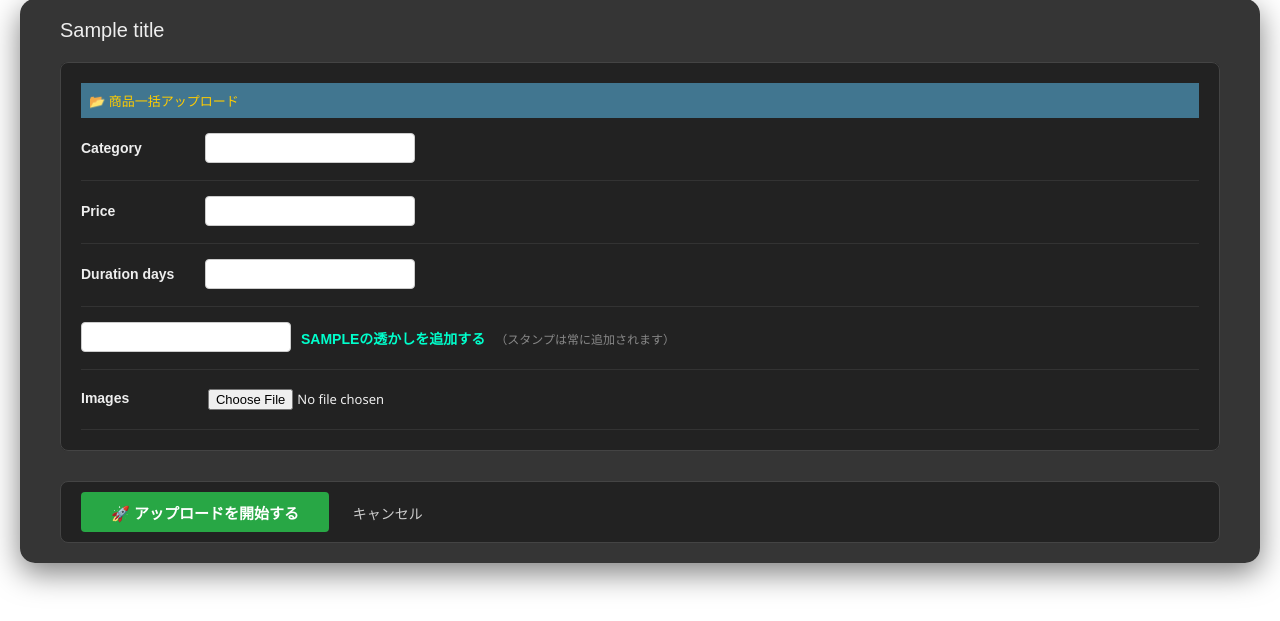
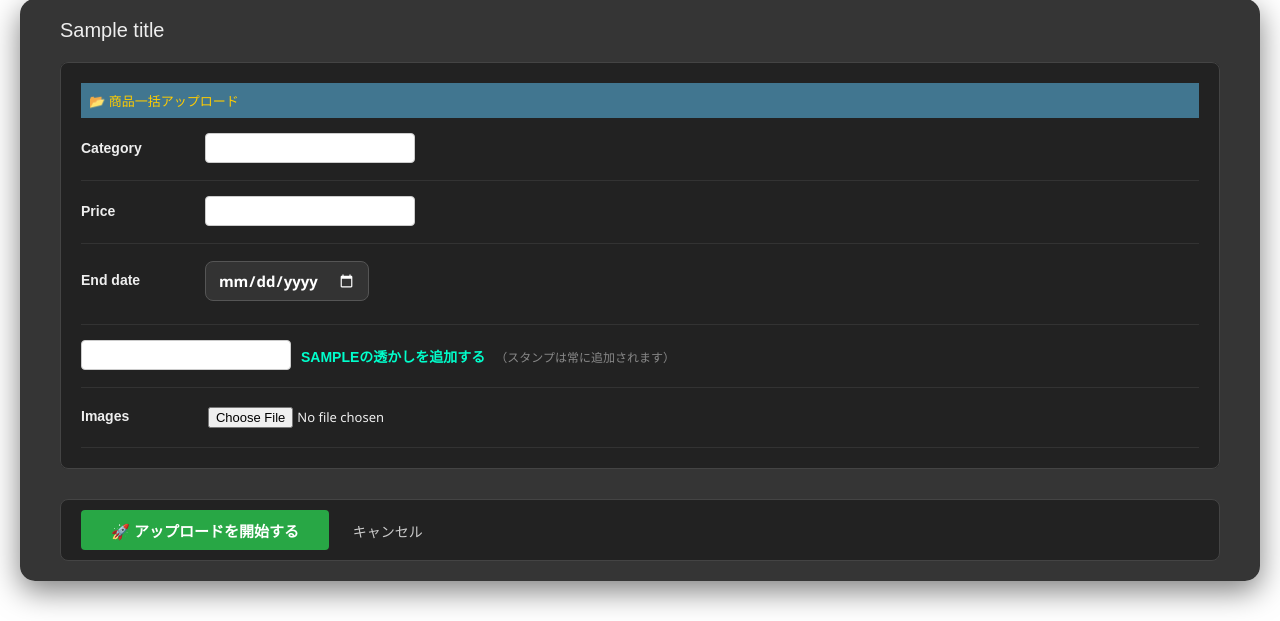
Before and after one commit to kawaii-girl-gallery/kawaii-girl-gallery, a Django app: template catalog/templates/admin/catalog/bulk_upload.html in a window 1280 px wide. Shown: the part 131-752 px from the top of the page. Run offline with Django 5.2, Linux system fonts and the light colour scheme; the template is opened without the code that fills it: most values are stand-ins (such as "Sample title", 1, 10 or a date in 2020); form fields are guessed from the names that the template uses; some web fonts are replaced.

Commit message:
Update bulk_upload.html

```diff
--- a/catalog/templates/admin/catalog/bulk_upload.html
+++ b/catalog/templates/admin/catalog/bulk_upload.html
@@ -16,10 +16,8 @@
     #header #user-tools .divider { display: none !important; }
     #header #user-tools { font-size: 0 !important; }
     #header #user-tools strong, #header #user-tools form, #header #user-tools a[href*="logout"] { font-size: 13px !important; }
-    .app-catalog_pedia caption, .app-catalog_pedia h2 { background: #6f42c1 !important; color: #fff !important; }
     .app-catalog_a4 caption, .app-catalog_a4 h2 { background: #ff4d94 !important; color: #fff !important; }
     .app-catalog_tcg caption, .app-catalog_tcg h2 { background: #2684ff !important; color: #fff !important; }
-    .app-catalog_admin_custom caption, .app-catalog_admin_custom h2 { background: #f0ad4e !important; color: #fff !important; }
     #content { background: rgba(18, 18, 18, 0.85) !important; margin: 20px; border-radius: 15px; box-shadow: 0 10px 30px rgba(0,0,0,0.5); color: #eee; }
     .module { background: #222; border: 1px solid #444; padding: 20px; border-radius: 8px; }
     h2 { color: #ffcc00 !important; }
@@ -35,6 +33,27 @@
     #progress-detail div { padding: 2px 0; border-bottom: 1px solid #222; }
     .success-item { color: #28a745; }
     .error-item { color: #ff4444; }
+    /* カレンダー */
+    input[type="date"] {
+        background: #333 !important;
+        color: white !important;
+        border: 1px solid #555 !important;
+        padding: 8px 12px !important;
+        border-radius: 8px !important;
+        font-size: 15px !important;
+        font-weight: 700 !important;
+        cursor: pointer !important;
+    }
+    input[type="date"]::-webkit-calendar-picker-indicator {
+        filter: invert(1);
+        cursor: pointer;
+    }
+    .end-date-info {
+        color: #00ffcc;
+        font-size: 13px;
+        margin-top: 6px;
+        font-weight: 700;
+    }
 </style>
 <script>
     document.addEventListener('DOMContentLoaded', function() {
@@ -55,6 +74,25 @@
             if (content) content.style.marginLeft = sidebarW + 'px';
         }
         document.body.style.paddingTop = (headerH + breadcrumbsH) + 'px';
+
+        // 終了日変更時に残り日数を表示
+        var endDateInput = document.getElementById('id_end_date');
+        if (endDateInput) {
+            function updateDateInfo() {
+                var val = endDateInput.value;
+                if (!val) return;
+                var end = new Date(val);
+                var now = new Date();
+                now.setHours(0,0,0,0);
+                var diff = Math.round((end - now) / 86400000);
+                var info = document.getElementById('end-date-info');
+                if (info) {
+                    info.textContent = '📅 ' + val + ' 23:59 掲載終了（残り' + diff + '日間）';
+                }
+            }
+            endDateInput.addEventListener('change', updateDateInfo);
+            updateDateInfo();
+        }
     });
 
     function getCookie(name) {
@@ -67,9 +105,10 @@
         const files = document.getElementById('id_images').files;
         const category = document.getElementById('id_category').value;
         const price = document.getElementById('id_price').value;
-        const durationDays = document.getElementById('id_duration_days').value;
+        const endDate = document.getElementById('id_end_date').value;
         const addWatermark = document.getElementById('id_add_watermark').checked;
         if (!files.length) { alert('ファイルを選択してください'); return; }
+        if (!endDate) { alert('掲載終了日を選択してください'); return; }
         const total = files.length;
         let done = 0, errors = 0;
         const PARALLEL = 5;
@@ -89,7 +128,7 @@
             fd.append('image', file);
             fd.append('category', category);
             fd.append('price', price);
-            fd.append('duration_days', durationDays);
+            fd.append('end_date', endDate);
             fd.append('add_watermark', addWatermark ? 'true' : 'false');
             fd.append('csrfmiddlewaretoken', getCookie('csrftoken'));
             try {
@@ -135,7 +174,8 @@
                 {{ form.price.label_tag }} {{ form.price }}
             </div>
             <div class="form-row">
-                {{ form.duration_days.label_tag }} {{ form.duration_days }}
+                {{ form.end_date.label_tag }} {{ form.end_date }}
+                <div id="end-date-info" class="end-date-info"></div>
             </div>
             <div class="form-row" style="display:flex; align-items:center; gap:10px;">
                 {{ form.add_watermark }} <label for="id_add_watermark" style="width:auto; font-weight:900; color:#00ffcc;">SAMPLEの透かしを追加する</label>
```
